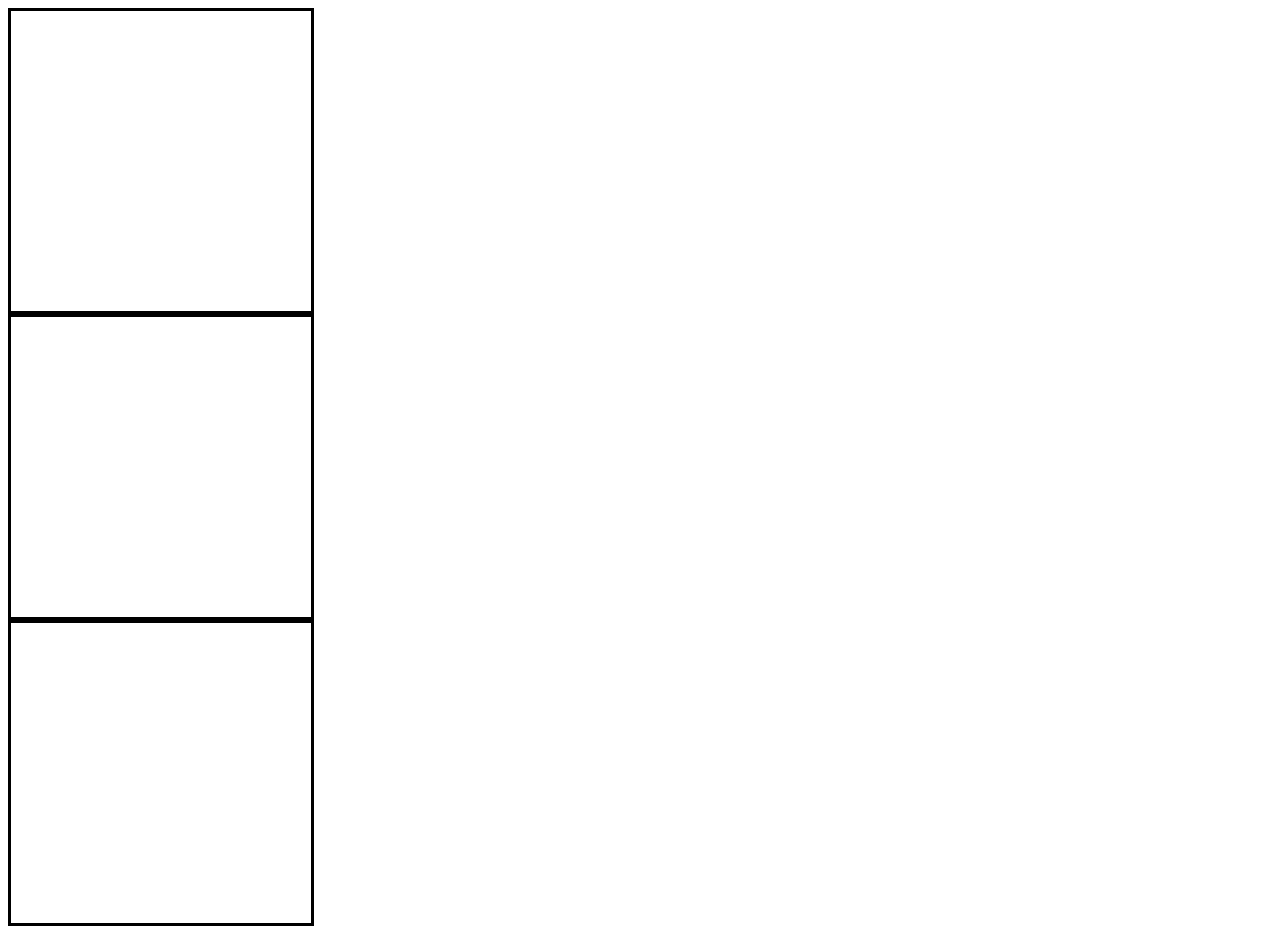
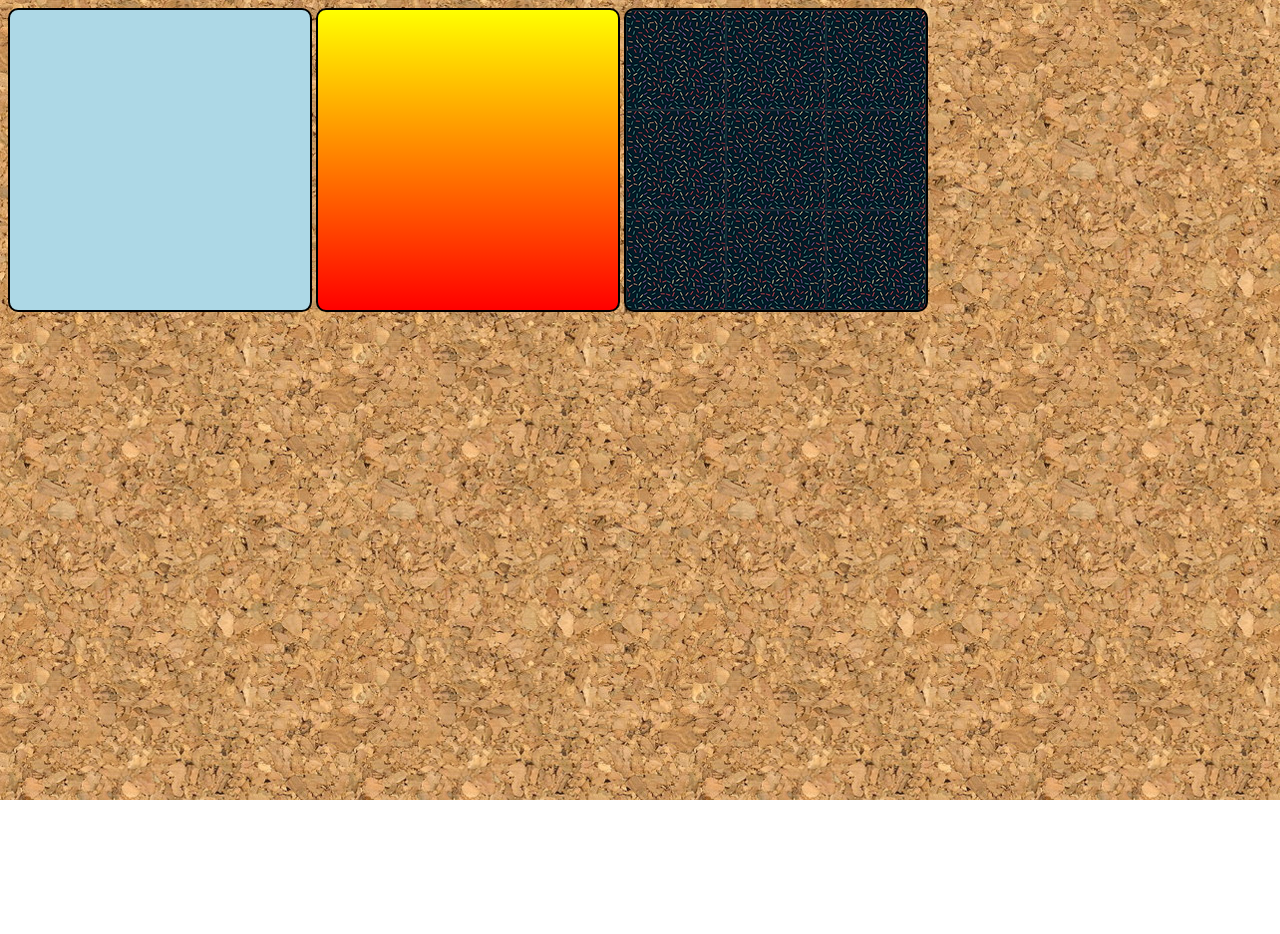
Before and after one commit to Jose-Carlos-Carvalho-de-Lima/html-css, a plain HTML site: page Exercícios/ex022/fundo001.html in a window 1280 px wide. After the commit the page ends 800 px from the top, so only its background shows below. Drawn offline with Linux system fonts and the light colour scheme.

Commit message:
Aulas curso de html
Trabalhando com imagens de fundo.

```diff
--- a/Exercícios/ex022/fundo001.html
+++ b/Exercícios/ex022/fundo001.html
@@ -7,8 +7,8 @@
     <link rel="stylesheet" href="style.css">
 </head>
 <body>
-    <div class="quadrado"></div>
-    <div class="quadrado"></div>
-    <div class="quadrado"></div>
+    <div class="quadrado" id="q1"></div>
+    <div class="quadrado" id="q2"></div>
+    <div class="quadrado" id="q3"></div>
 </body>
 </html>
--- a/Exercícios/ex022/style.css
+++ b/Exercícios/ex022/style.css
@@ -1,9 +1,26 @@
 @charset "utf-8";
 
+body{
+    background-image: url('imagens/wallpaper001.jpg');
+}
+
 div.quadrado{
+    display: inline-block;
     width: 300px;
     height: 300px;
-    border: 1px;
-    border: solid;
+    border: 2px solid black;
+    border-radius: 10px;
     border-color: black;
 }
+
+div#q1{
+    background-color: lightblue;
+}
+
+div#q2{
+    background-image: linear-gradient(to bottom, yellow,  red);
+}
+
+div#q3{
+    background-image: url('imagens/pattern001.png');
+}
```
Also changed, not shown: Exercícios/ex022/fundo002.html (added, +21 -0 lines).
